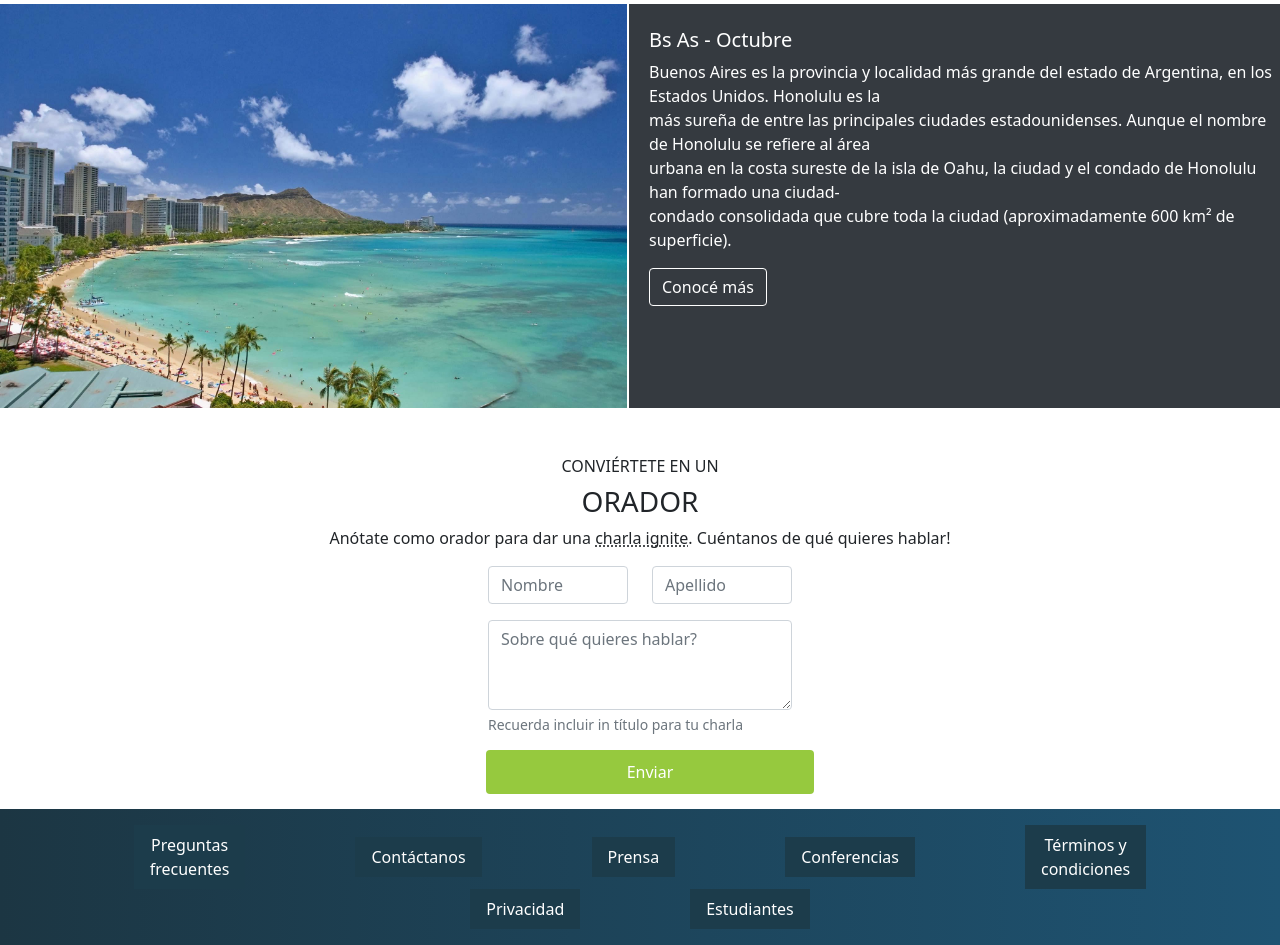
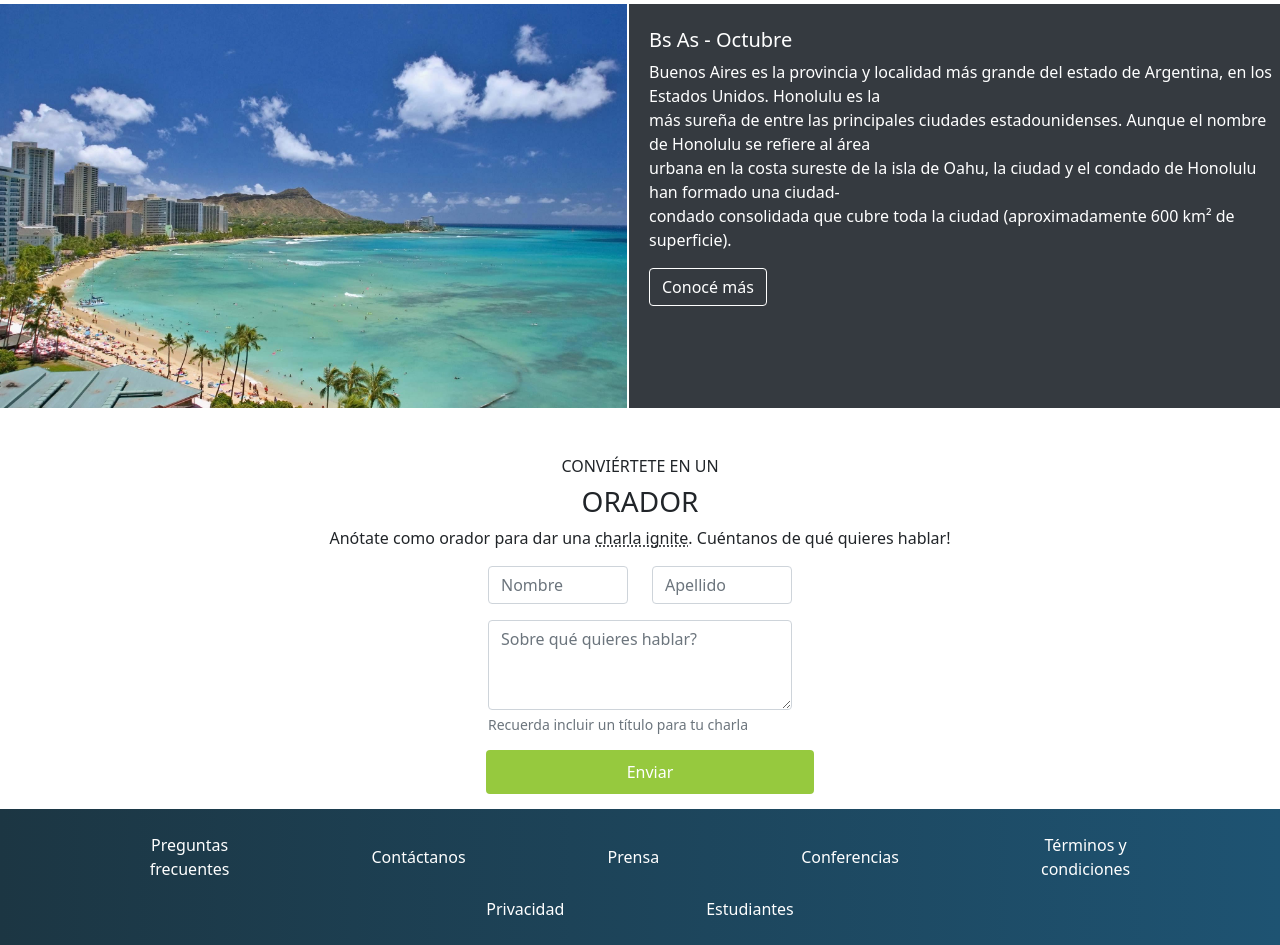
Before and after one commit to sanchezzsole/PaginaSole, a plain HTML site: page TP integrador/index.html in a window 1280 px wide. Shown: the part 1332-2277 px from the top of the page. Drawn offline with nearby package versions, Linux system fonts and the light colour scheme.

Commit message:
ajustes finales

```diff
--- a/TP integrador/css/estiloTP.css
+++ b/TP integrador/css/estiloTP.css
@@ -39,11 +39,6 @@ header .navbar, .parrafo, #btnParrafo{
 .parrafo{
     margin: 1px;
 }
-.cambios, .cambios ul li a{
-    background-color: rgb(28, 60, 75);
-    color: white;
-
-    }
 
 #green{
     color: rgb(41, 167, 68);
@@ -97,25 +92,12 @@ header .navbar, .parrafo, #btnParrafo{
 
 .cambiosFooter{
     background: linear-gradient(to right,rgb(28, 54, 67),rgb(30, 83, 114));
-
 }
 
-footer ul li a{
+.cambios ul li a{
+    background-color: transparent;
+    color: white;
+    margin-left: 55px;
+    margin-right: 55px;
 
-margin-left: 55px;
-margin-right: 55px;
-    /* background-color: tomato;
-    align-items: center !important;
-    vertical-align: middle !important; */
-}
-
-.estudiantes{
-
-    /* text-decoration: none;
-    background-color: transparent;
-    color: tomato;
-    text-overflow: initial;
-    text-shadow: ivory;
-    overflow: hidden;
-    outline: lavender; */
-}
+    }
--- a/TP integrador/index.html
+++ b/TP integrador/index.html
@@ -137,7 +137,7 @@
                 <div class="form mt-3">
                   <textarea class="form-control" placeholder="Sobre qué quieres hablar?" style="height: 90px"></textarea>
                 </div>
-                <div class="form-text text-start">Recuerda incluir in título para tu charla</div>
+                <div class="form-text text-start">Recuerda incluir un título para tu charla</div>
                 <button type="button" class="botonEnviar btn text-white">Enviar</button>
         </div>
 
@@ -165,8 +165,8 @@
             <li class="nav-item">
                  <a class="nav-link" href="#">Privacidad</a>
             </li>
-            <li class="nav-item estudiantes">
-                <a class="nav-link estudiantes" href="#">Estudiantes</a>
+            <li class="nav-item">
+                <a class="nav-link" href="#">Estudiantes</a>
             </li>
           </ul>
     </footer>
```
